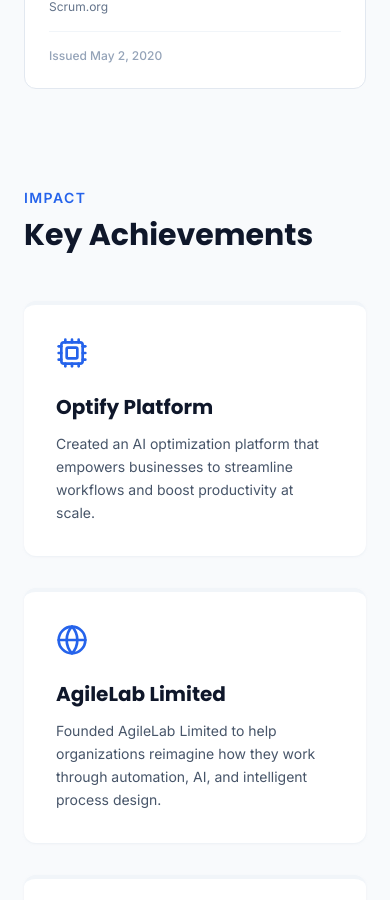
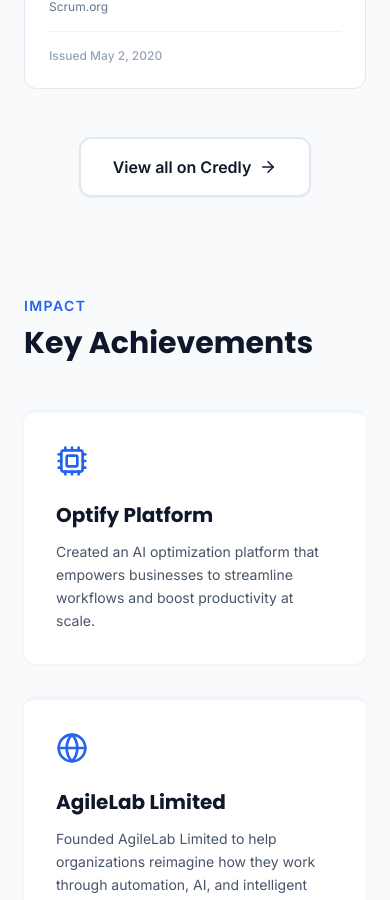
Before and after one commit to vashonai/OldaneGraham.com, a React (Vite) app: page / in a window 390 px wide. Shown: the part 4680-5580 px from the top of the page. Built offline with nearby package versions, Linux system fonts and the light colour scheme.

Commit message:
feat: Initialize the personal portfolio website with core sections, animations, and responsive design.

```diff
--- a/src/App.jsx
+++ b/src/App.jsx
@@ -220,6 +220,22 @@
             </motion.div>
           ))}
         </div>
+
+        <motion.div
+          initial={{ opacity: 0, y: 20 }}
+          whileInView={{ opacity: 1, y: 0 }}
+          viewport={{ once: true }}
+          className="mt-12 flex justify-center"
+        >
+          <a
+            href="https://www.credly.com/users/oldane-graham/badges"
+            target="_blank"
+            rel="noopener noreferrer"
+            className="group flex items-center gap-2 px-8 py-4 bg-white text-navy font-semibold rounded-xl border-2 border-slate-200 hover:border-blue-600 hover:text-blue-600 transition-all shadow-sm hover:shadow-md"
+          >
+            View all on Credly <ArrowRight size={18} className="transform group-hover:translate-x-1 transition-transform" />
+          </a>
+        </motion.div>
       </div>
 
       <div>
```
